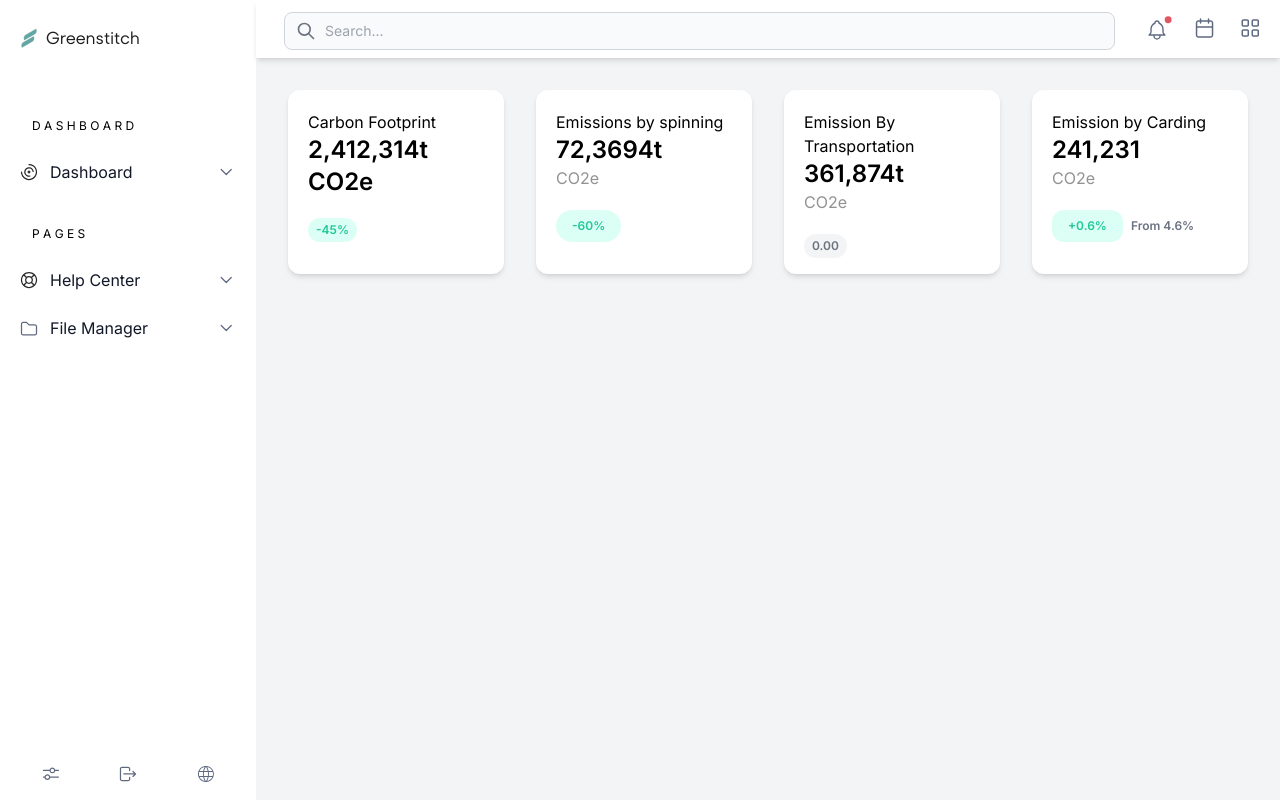
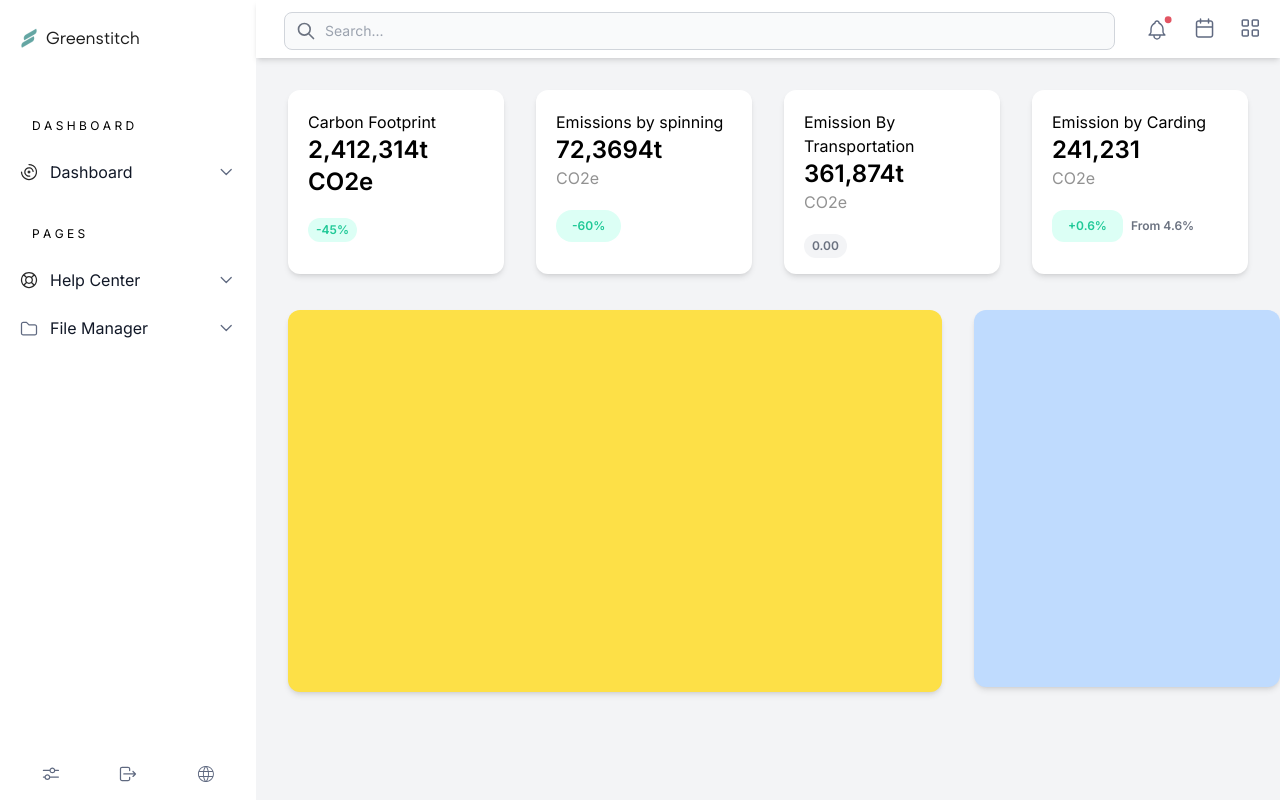
Before and after one commit to Saransh29/greenstitch, a Next.js app: page / in a window 1280 px wide. Built offline with nearby package versions, Linux system fonts and the light colour scheme.

Commit message:
added placeholders for both components

```diff
--- a/components/Home.js
+++ b/components/Home.js
@@ -98,7 +98,10 @@ const Home = () => {
             </div>
           </div>
         </div>
-        <div className="flex flex-grow bg-green-200"></div>
+        <div className="flex flex-row ">
+          <div className="bg-yellow-300 w-[800px] h-[382px] mx-8 my-1 rounded-xl shadow-md"></div>
+          <div className="bg-blue-200 w-[375px] h-[377px] my-1 rounded-xl shadow-md"></div>
+        </div>
       </div>
     </div>
   );
```
